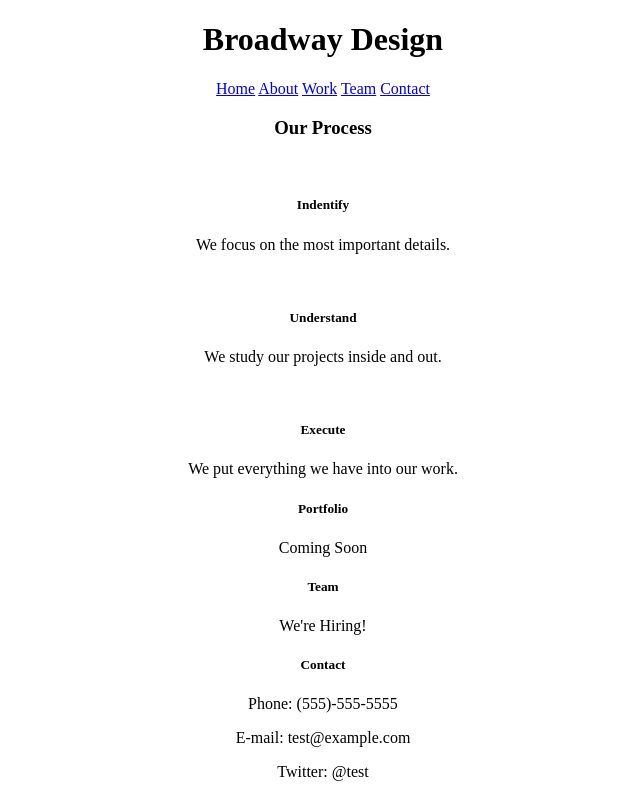
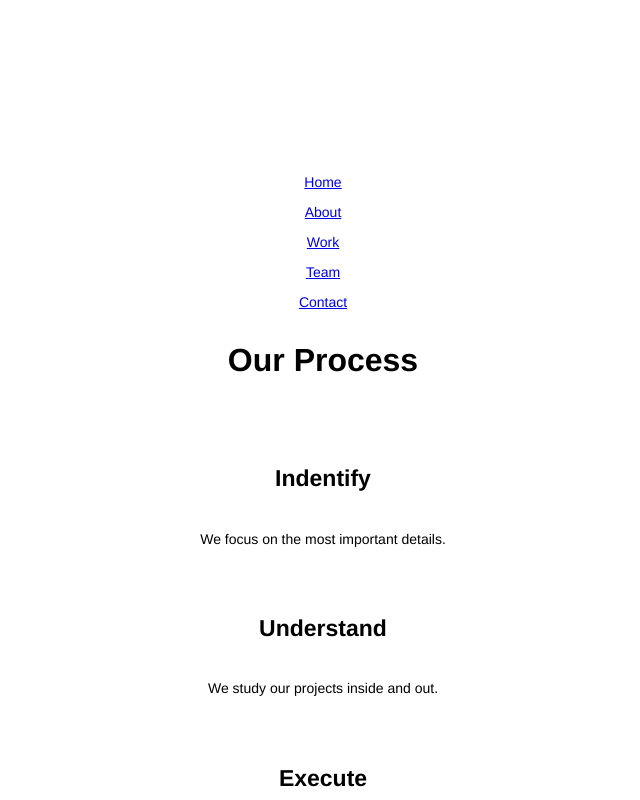
Before and after one commit to Taliesin12/Broadway, a plain HTML site: page index.html in a window 1280 px wide. Shown: the top 800 px of the page, without its empty margins (317-957 px from the left). Drawn offline with Linux system fonts and the light colour scheme.

Commit message:
Check css link

```diff
--- a/Resources/style.css
+++ b/Resources/style.css
@@ -1 +1,17 @@
-body {text-align: center;}
+body {text-align: center;
+font-family: Helvetica;}
+
+h1 {font-size: 70px;
+font-weight: bold;
+color: white;}
+
+nav{font-size: 18px;
+color: white;}
+
+h3 {font-size: 32px;
+font-weight: bold;}
+
+h5 {font-size: 23px;
+font-weight: bold}
+
+p {font-size: 14px;}
--- a/index.html
+++ b/index.html
@@ -2,17 +2,17 @@
 <html>
   <head>
     <meta charset="utf-8">
-    <link rel="stylesheet" href="/resources/style.css">
-    <title></title>
+    <link rel="stylesheet" href="./resources/style.css">
+    <title>Broadway Design</title>
   </head>
   <body>
     <h1>Broadway Design</h1>
     <nav>
-      <a href="#">Home</a>
-      <a href="#">About</a>
-      <a href="#">Work</a>
-      <a href="#">Team</a>
-      <a href="#">Contact</a>
+      <p><a href="#">Home</a></p>
+      <p><a href="#">About</a></p>
+      <p><a href="#">Work</a></p>
+      <p><a href="#">Team</a></p>
+      <p><a href="#">Contact</a></p>
     </nav>
 
     <h3>Our Process</h3>
```
